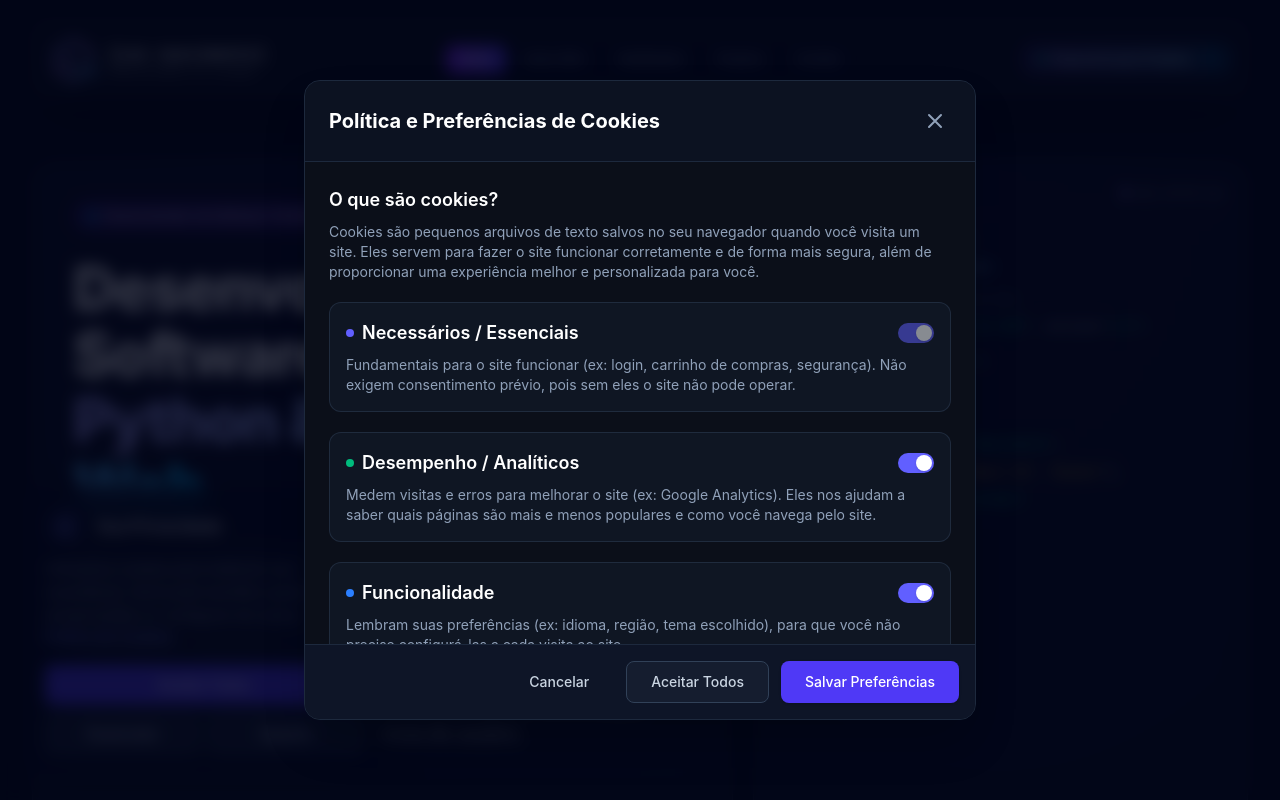
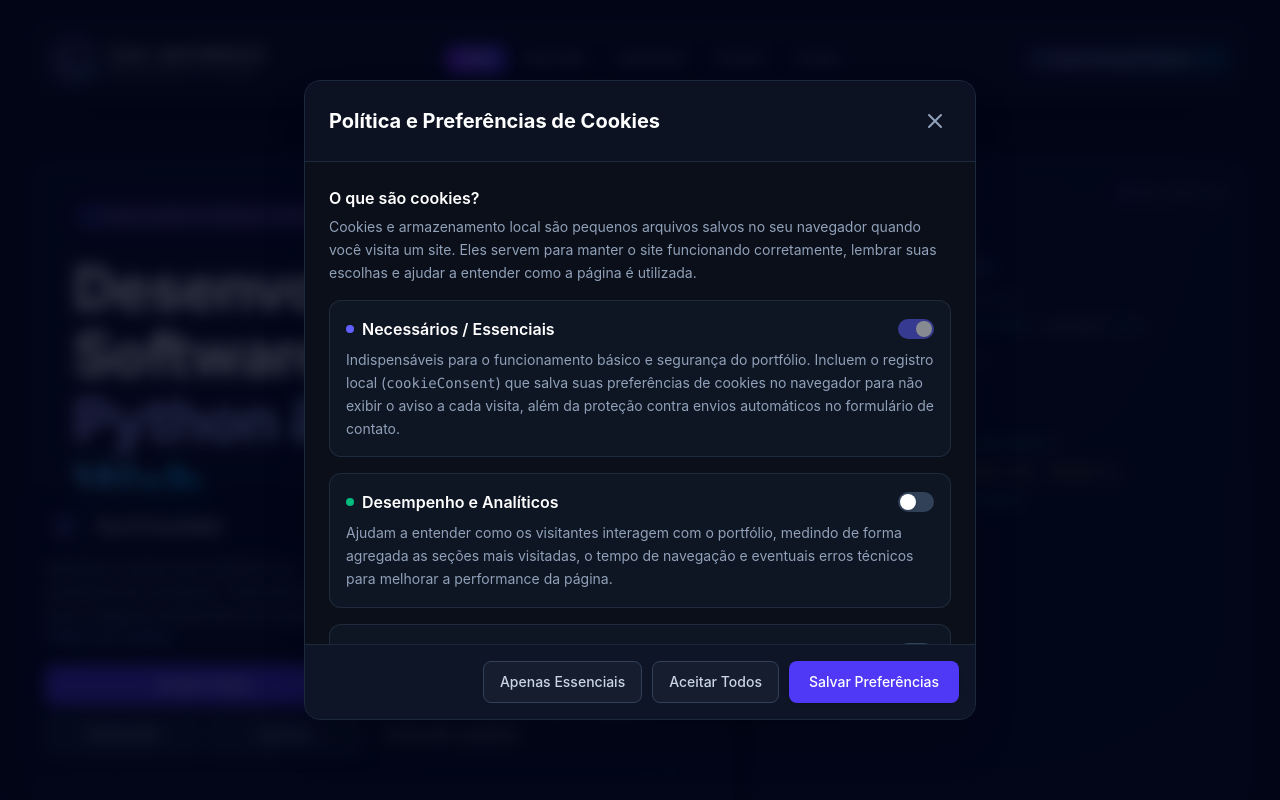
Before and after one commit to leonardonasls-stack/projeto-integrador-iv-a, a React (Vite) app: page / in a window 1280 px wide. Both pictures are taken after a click on the button "Política de Cookies". Shown: the top 800 px of the page. Built offline with nearby package versions, Linux system fonts and the light colour scheme.

Commit message:
feat(cookies): atualiza modal de politica de cookies, opt-in por padrao e atalho no rodape

```diff
--- a/src/components/layout/Footer.tsx
+++ b/src/components/layout/Footer.tsx
@@ -1,6 +1,7 @@
 import React from 'react';
 import { ArrowUp, ShieldCheck } from 'lucide-react';
 import { GithubIcon, LinkedinIcon } from '../ui/SocialIcons';
+import { openCookieSettings } from '../ui/CookieConsent';
 import { useProfile } from '../../context/ProfileContext';
 
 export const Footer: React.FC = () => {
@@ -64,9 +65,16 @@ export const Footer: React.FC = () => {
         <div className="pt-6 flex flex-col sm:flex-row items-center justify-between gap-4 text-[11px] font-mono text-slate-500">
           <p>{profile.footerText || '© 2026 Leonardo Nascimento · Construído com React 19, TypeScript, Tailwind CSS e Framer Motion.'}</p>
 
-          <div className="flex items-center gap-2">
-            <ShieldCheck className="w-3.5 h-3.5 text-sky-400" />
-            <span>Design System &amp; Arquitetura Bento Grid</span>
+          <div className="flex flex-wrap items-center justify-center gap-4">
+            <button
+              type="button"
+              onClick={openCookieSettings}
+              className="flex items-center gap-1.5 text-slate-400 hover:text-indigo-300 underline underline-offset-4 transition-colors cursor-pointer"
+              title="Gerenciar preferências de cookies"
+            >
+              <ShieldCheck className="w-3.5 h-3.5 text-indigo-400" />
+              <span>Preferências de Cookies</span>
+            </button>
           </div>
         </div>
       </div>
--- a/src/components/ui/CookieConsent.tsx
+++ b/src/components/ui/CookieConsent.tsx
@@ -1,13 +1,37 @@
 import React, { useState, useEffect } from 'react';
+import { StorageService } from '../../services/storageService';
 
-const Toggle: React.FC<{ checked: boolean; onChange?: (checked: boolean) => void; disabled?: boolean }> = ({ checked, onChange, disabled = false }) => (
+export const COOKIE_CONSENT_KEY = 'cookieConsent';
+export const COOKIE_POLICY_VERSION = '2.0';
+export const OPEN_COOKIE_MODAL_EVENT = 'open-cookie-settings';
+
+export interface CookiePreferences {
+  essential: boolean;
+  analytics: boolean;
+  functional: boolean;
+  marketing: boolean;
+  version: string;
+  timestamp: string;
+}
+
+export const openCookieSettings = (): void => {
+  window.dispatchEvent(new CustomEvent(OPEN_COOKIE_MODAL_EVENT));
+};
+
+const Toggle: React.FC<{ checked: boolean; onChange?: (checked: boolean) => void; disabled?: boolean; label: string }> = ({
+  checked,
+  onChange,
+  disabled = false,
+  label,
+}) => (
   <button
     type="button"
     role="switch"
     aria-checked={checked}
+    aria-label={label}
     disabled={disabled}
     onClick={() => !disabled && onChange && onChange(!checked)}
-    className={`relative inline-flex h-5 w-9 shrink-0 cursor-pointer rounded-full border-2 border-transparent transition-colors duration-200 ease-in-out focus:outline-none ${
+    className={`relative inline-flex h-5 w-9 shrink-0 cursor-pointer rounded-full border-2 border-transparent transition-colors duration-200 ease-in-out focus:outline-none focus:ring-2 focus:ring-indigo-400 ${
       checked ? 'bg-indigo-500' : 'bg-slate-700'
     } ${disabled ? 'opacity-50 cursor-not-allowed' : ''}`}
   >
@@ -24,59 +48,81 @@ export const CookieConsent: React.FC = () => {
   const [isModalOpen, setIsModalOpen] = useState(false);
 
   const [preferences, setPreferences] = useState({
-    analytics: true,
-    functional: true,
+    analytics: false,
+    functional: false,
     marketing: false,
   });
 
   useEffect(() => {
-    const consent = localStorage.getItem('cookieConsent');
-    if (!consent) {
-      const timer = setTimeout(() => setIsVisible(true), 1000);
+    const stored = StorageService.getItem<Partial<CookiePreferences> | string | null>(COOKIE_CONSENT_KEY, null);
+
+    if (!stored || typeof stored !== 'object' || stored.version !== COOKIE_POLICY_VERSION) {
+      setPreferences({
+        analytics: false,
+        functional: false,
+        marketing: false,
+      });
+      const timer = setTimeout(() => setIsVisible(true), 800);
       return () => clearTimeout(timer);
-    } else {
-      try {
-        const parsed = JSON.parse(consent);
-        if (parsed && typeof parsed === 'object') {
-          setPreferences({
-            analytics: !!parsed.analytics,
-            functional: !!parsed.functional,
-            marketing: !!parsed.marketing,
-          });
-        }
-      } catch (e) {
-        if (consent === 'all') {
-          setPreferences({ analytics: true, functional: true, marketing: true });
-        } else if (consent === 'essential') {
-          setPreferences({ analytics: false, functional: false, marketing: false });
-        }
-      }
     }
+
+    setPreferences({
+      analytics: Boolean(stored.analytics),
+      functional: Boolean(stored.functional),
+      marketing: Boolean(stored.marketing),
+    });
   }, []);
 
-  const savePreferences = (prefs: any) => {
-    localStorage.setItem('cookieConsent', JSON.stringify(prefs));
+  useEffect(() => {
+    const handleOpenSettings = () => {
+      setIsModalOpen(true);
+    };
+
+    window.addEventListener(OPEN_COOKIE_MODAL_EVENT, handleOpenSettings);
+    return () => window.removeEventListener(OPEN_COOKIE_MODAL_EVENT, handleOpenSettings);
+  }, []);
+
+  const savePreferences = (prefs: { analytics: boolean; functional: boolean; marketing: boolean }) => {
+    const record: CookiePreferences = {
+      essential: true,
+      analytics: Boolean(prefs.analytics),
+      functional: Boolean(prefs.functional),
+      marketing: Boolean(prefs.marketing),
+      version: COOKIE_POLICY_VERSION,
+      timestamp: new Date().toISOString(),
+    };
+
+    StorageService.setItem(COOKIE_CONSENT_KEY, record);
     setPreferences({
-      analytics: prefs.analytics,
-      functional: prefs.functional,
-      marketing: prefs.marketing,
+      analytics: record.analytics,
+      functional: record.functional,
+      marketing: record.marketing,
     });
     setIsVisible(false);
     setIsModalOpen(false);
   };
 
-  const handleAcceptAll = () => savePreferences({ essential: true, analytics: true, functional: true, marketing: true });
-  const handleAcceptEssential = () => savePreferences({ essential: true, analytics: false, functional: false, marketing: false });
-  const handleSaveCustom = () => savePreferences({ essential: true, ...preferences });
+  const handleAcceptAll = () =>
+    savePreferences({ analytics: true, functional: true, marketing: true });
+
+  const handleAcceptEssential = () =>
+    savePreferences({ analytics: false, functional: false, marketing: false });
+
+  const handleSaveCustom = () =>
+    savePreferences({ ...preferences });
 
   const togglePreference = (key: keyof typeof preferences) => {
-    setPreferences(prev => ({ ...prev, [key]: !prev[key] }));
+    setPreferences((prev) => ({ ...prev, [key]: !prev[key] }));
   };
 
   return (
     <>
       {isVisible && (
-        <div className="fixed bottom-6 left-6 z-50 w-full max-w-90 bg-slate-950/70 backdrop-blur-md border border-slate-800/50 rounded-2xl shadow-2xl animate-fade-in-up overflow-hidden">
+        <div
+          role="region"
+          aria-label="Aviso de Cookies"
+          className="fixed bottom-6 left-6 z-50 w-[calc(100%-3rem)] max-w-90 bg-slate-950/85 backdrop-blur-md border border-slate-800/70 rounded-2xl shadow-2xl animate-fade-in-up overflow-hidden"
+        >
           <div className="p-5">
             <div className="flex items-center gap-3 mb-3">
               <div className="w-10 h-10 rounded-full bg-indigo-500/10 flex items-center justify-center shrink-0">
@@ -88,10 +134,11 @@ export const CookieConsent: React.FC = () => {
             </div>
 
             <p className="text-slate-400 text-sm mb-4 leading-relaxed">
-              Utilizamos cookies para melhorar sua experiência. Você pode escolher quais cookies deseja aceitar ou configurar em nossa{' '}
+              Utilizamos cookies para melhorar sua experiência de navegação. Você pode escolher quais categorias deseja ativar em nossa{' '}
               <button
+                type="button"
                 onClick={() => setIsModalOpen(true)}
-                className="text-indigo-400 hover:text-indigo-300 font-medium hover:underline transition-colors"
+                className="text-indigo-400 hover:text-indigo-300 font-medium hover:underline transition-colors cursor-pointer"
               >
                 Política de Cookies
               </button>
@@ -100,21 +147,24 @@ export const CookieConsent: React.FC = () => {
 
             <div className="flex flex-col gap-2">
               <button
+                type="button"
                 onClick={handleAcceptAll}
-                className="w-full px-4 py-2.5 text-sm font-medium text-white bg-indigo-600 hover:bg-indigo-700 rounded-lg transition-colors shadow-sm"
+                className="w-full px-4 py-2.5 text-sm font-medium text-white bg-indigo-600 hover:bg-indigo-700 rounded-lg transition-colors shadow-sm cursor-pointer"
               >
                 Aceitar Todos
               </button>
               <div className="flex gap-2">
                 <button
+                  type="button"
                   onClick={handleAcceptEssential}
-                  className="w-full px-4 py-2.5 text-sm font-medium text-slate-300 bg-slate-800 hover:bg-slate-700 hover:text-white border border-slate-700 rounded-lg transition-colors"
+                  className="w-full px-4 py-2.5 text-sm font-medium text-slate-300 bg-slate-800 hover:bg-slate-700 hover:text-white border border-slate-700 rounded-lg transition-colors cursor-pointer"
                 >
                   Essenciais
                 </button>
                 <button
+                  type="button"
                   onClick={() => setIsModalOpen(true)}
-                  className="w-full px-4 py-2.5 text-sm font-medium text-slate-300 bg-slate-800 hover:bg-slate-700 hover:text-white border border-slate-700 rounded-lg transition-colors"
+                  className="w-full px-4 py-2.5 text-sm font-medium text-slate-300 bg-slate-800 hover:bg-slate-700 hover:text-white border border-slate-700 rounded-lg transition-colors cursor-pointer"
                 >
                   Opções
                 </button>
@@ -130,12 +180,17 @@ export const CookieConsent: React.FC = () => {
             className="bg-slate-900 border border-slate-800 rounded-2xl shadow-2xl max-w-2xl w-full max-h-[80vh] flex flex-col animate-scale-in overflow-hidden"
             role="dialog"
             aria-modal="true"
+            aria-labelledby="cookie-policy-modal-title"
           >
+            {/* Header */}
             <div className="p-6 border-b border-slate-800 flex items-center justify-between bg-slate-900/50">
-              <h2 className="text-xl font-bold text-white">Política e Preferências de Cookies</h2>
+              <h2 id="cookie-policy-modal-title" className="text-xl font-bold text-white">
+                Política e Preferências de Cookies
+              </h2>
               <button
+                type="button"
                 onClick={() => setIsModalOpen(false)}
-                className="text-slate-400 hover:text-white transition-colors rounded-full p-1 hover:bg-slate-800"
+                className="text-slate-400 hover:text-white transition-colors rounded-full p-1 hover:bg-slate-800 cursor-pointer"
                 aria-label="Fechar"
               >
                 <svg className="w-6 h-6" fill="none" viewBox="0 0 24 24" stroke="currentColor">
@@ -144,93 +199,104 @@ export const CookieConsent: React.FC = () => {
               </button>
             </div>
 
-            <div className="p-6 overflow-y-auto custom-scrollbar text-slate-300 text-sm space-y-5">
+            {/* Body */}
+            <div className="p-6 overflow-y-auto custom-scrollbar text-slate-300 text-sm space-y-4">
               <div>
-                <h3 className="text-lg font-semibold text-white mb-2">O que são cookies?</h3>
-                <p className="text-slate-400">
-                  Cookies são pequenos arquivos de texto salvos no seu navegador quando você visita um site. Eles servem para fazer o site funcionar corretamente e de forma mais segura, além de proporcionar uma experiência melhor e personalizada para você.
+                <h3 className="text-base font-semibold text-white mb-1.5">O que são cookies?</h3>
+                <p className="text-slate-400 leading-relaxed">
+                  Cookies e armazenamento local são pequenos arquivos salvos no seu navegador quando você visita um site. Eles servem para manter o site funcionando corretamente, lembrar suas escolhas e ajudar a entender como a página é utilizada.
                 </p>
               </div>
 
+              {/* 1. Necessários */}
               <div className="bg-slate-800/30 p-4 rounded-xl border border-slate-700/50">
                 <div className="flex items-center justify-between mb-2">
-                  <h3 className="text-lg font-semibold text-white flex items-center gap-2">
-                    <div className="w-2 h-2 rounded-full bg-indigo-500"></div>
+                  <h3 className="text-base font-semibold text-white flex items-center gap-2">
+                    <span className="w-2 h-2 rounded-full bg-indigo-500" />
                     Necessários / Essenciais
                   </h3>
-                  <Toggle checked={true} disabled={true} />
+                  <Toggle checked={true} disabled={true} label="Cookies Essenciais (Sempre ativos)" />
                 </div>
-                <p className="text-slate-400">
-                  Fundamentais para o site funcionar (ex: login, carrinho de compras, segurança). Não exigem consentimento prévio, pois sem eles o site não pode operar.
+                <p className="text-slate-400 leading-relaxed">
+                  Indispensáveis para o funcionamento básico e segurança do portfólio. Incluem o registro local (<code>cookieConsent</code>) que salva suas preferências de cookies no navegador para não exibir o aviso a cada visita, além da proteção contra envios automáticos no formulário de contato.
                 </p>
               </div>
 
+              {/* 2. Analíticos */}
               <div className="bg-slate-800/30 p-4 rounded-xl border border-slate-700/50">
                 <div className="flex items-center justify-between mb-2">
-                  <h3 className="text-lg font-semibold text-white flex items-center gap-2">
-                    <div className="w-2 h-2 rounded-full bg-emerald-500"></div>
-                    Desempenho / Analíticos
+                  <h3 className="text-base font-semibold text-white flex items-center gap-2">
+                    <span className="w-2 h-2 rounded-full bg-emerald-500" />
+                    Desempenho e Analíticos
                   </h3>
-                  <Toggle checked={preferences.analytics} onChange={() => togglePreference('analytics')} />
+                  <Toggle
+                    checked={preferences.analytics}
+                    onChange={() => togglePreference('analytics')}
+                    label="Cookies de Desempenho e Analíticos"
+                  />
                 </div>
-                <p className="text-slate-400">
-                  Medem visitas e erros para melhorar o site (ex: Google Analytics). Eles nos ajudam a saber quais páginas são mais e menos populares e como você navega pelo site.
+                <p className="text-slate-400 leading-relaxed">
+                  Ajudam a entender como os visitantes interagem com o portfólio, medindo de forma agregada as seções mais visitadas, o tempo de navegação e eventuais erros técnicos para melhorar a performance da página.
                 </p>
               </div>
 
+              {/* 3. Funcionalidade */}
               <div className="bg-slate-800/30 p-4 rounded-xl border border-slate-700/50">
                 <div className="flex items-center justify-between mb-2">
-                  <h3 className="text-lg font-semibold text-white flex items-center gap-2">
-                    <div className="w-2 h-2 rounded-full bg-blue-500"></div>
+                  <h3 className="text-base font-semibold text-white flex items-center gap-2">
+                    <span className="w-2 h-2 rounded-full bg-blue-500" />
                     Funcionalidade
                   </h3>
-                  <Toggle checked={preferences.functional} onChange={() => togglePreference('functional')} />
+                  <Toggle
+                    checked={preferences.functional}
+                    onChange={() => togglePreference('functional')}
+                    label="Cookies de Funcionalidade"
+                  />
                 </div>
-                <p className="text-slate-400">
-                  Lembram suas preferências (ex: idioma, região, tema escolhido), para que você não precise configurá-las a cada visita ao site.
+                <p className="text-slate-400 leading-relaxed">
+                  Permitem que o site lembre escolhas opcionais de navegação e interface (como filtros de projetos ou preferências visuais) para proporcionar uma experiência personalizada.
                 </p>
               </div>
 
+              {/* 4. Marketing */}
               <div className="bg-slate-800/30 p-4 rounded-xl border border-slate-700/50">
                 <div className="flex items-center justify-between mb-2">
-                  <h3 className="text-lg font-semibold text-white flex items-center gap-2">
-                    <div className="w-2 h-2 rounded-full bg-pink-500"></div>
-                    Publicidade / Marketing
+                  <h3 className="text-base font-semibold text-white flex items-center gap-2">
+                    <span className="w-2 h-2 rounded-full bg-pink-500" />
+                    Publicidade e Marketing
                   </h3>
-                  <Toggle checked={preferences.marketing} onChange={() => togglePreference('marketing')} />
+                  <Toggle
+                    checked={preferences.marketing}
+                    onChange={() => togglePreference('marketing')}
+                    label="Cookies de Publicidade e Marketing"
+                  />
                 </div>
-                <p className="text-slate-400">
-                  Rastreiam hábitos de navegação para mostrar anúncios direcionados e relevantes aos seus interesses, limitando a quantidade de vezes que você vê um anúncio.
-                </p>
-              </div>
-
-              <div>
-                <h3 className="text-lg font-semibold text-white mb-2 flex items-center gap-2">
-                  <div className="w-2 h-2 rounded-full bg-amber-500"></div>
-                  Cookies de Terceiros e Seus Direitos
-                </h3>
-                <p className="text-slate-400">
-                  Informamos que algumas ferramentas externas (como Facebook, Google, etc.) também podem coletar dados através do nosso site. Você pode alterar sua preferência a qualquer momento alterando as chaves acima. Se optar por usar apenas cookies essenciais, funcionalidades que dependem de terceiros podem não funcionar conforme o esperado.
+                <p className="text-slate-400 leading-relaxed">
+                  Utilizados para medir o alcance de campanhas e exibir conteúdos relevantes ao seu perfil profissional. Atualmente este portfólio não exibe anúncios de terceiros, mantendo esta opção desativada por padrão.
                 </p>
               </div>
             </div>
 
-            <div className="p-4 border-t border-slate-800 bg-slate-900/80 flex flex-col sm:flex-row justify-end gap-3">
+            {/* Footer */}
+            <div className="p-4 border-t border-slate-800 bg-slate-900/80 flex flex-col sm:flex-row justify-end gap-2.5">
               <button
-                onClick={() => setIsModalOpen(false)}
-                className="px-6 py-2.5 text-sm font-medium bg-transparent hover:bg-slate-800 text-slate-300 hover:text-white rounded-lg transition-colors border border-transparent hover:border-slate-700"
+                type="button"
+                onClick={handleAcceptEssential}
+                className="px-4 py-2.5 text-sm font-medium bg-slate-800 hover:bg-slate-700 text-slate-300 hover:text-white rounded-lg transition-colors border border-slate-700 cursor-pointer"
               >
-                Cancelar
+                Apenas Essenciais
               </button>
               <button
+                type="button"
                 onClick={handleAcceptAll}
-                className="px-6 py-2.5 text-sm font-medium bg-slate-800 hover:bg-slate-700 text-slate-300 hover:text-white rounded-lg transition-colors border border-slate-700"
+                className="px-4 py-2.5 text-sm font-medium bg-slate-800 hover:bg-slate-700 text-slate-300 hover:text-white rounded-lg transition-colors border border-slate-700 cursor-pointer"
               >
                 Aceitar Todos
               </button>
               <button
+                type="button"
                 onClick={handleSaveCustom}
-                className="px-6 py-2.5 text-sm font-medium bg-indigo-600 hover:bg-indigo-700 text-white rounded-lg transition-colors shadow-sm"
+                className="px-5 py-2.5 text-sm font-medium bg-indigo-600 hover:bg-indigo-700 text-white rounded-lg transition-colors shadow-sm cursor-pointer"
               >
                 Salvar Preferências
               </button>
```
